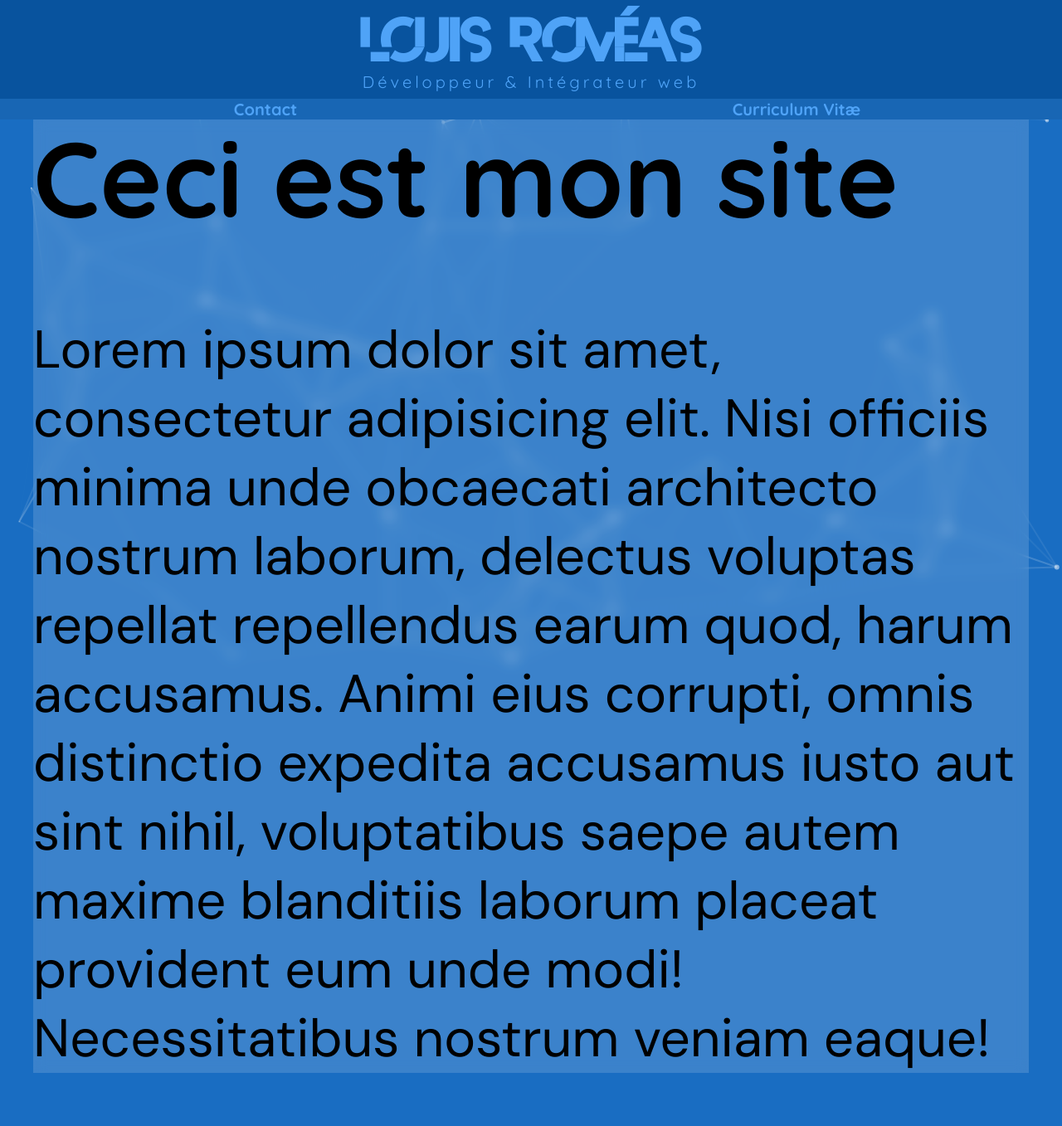
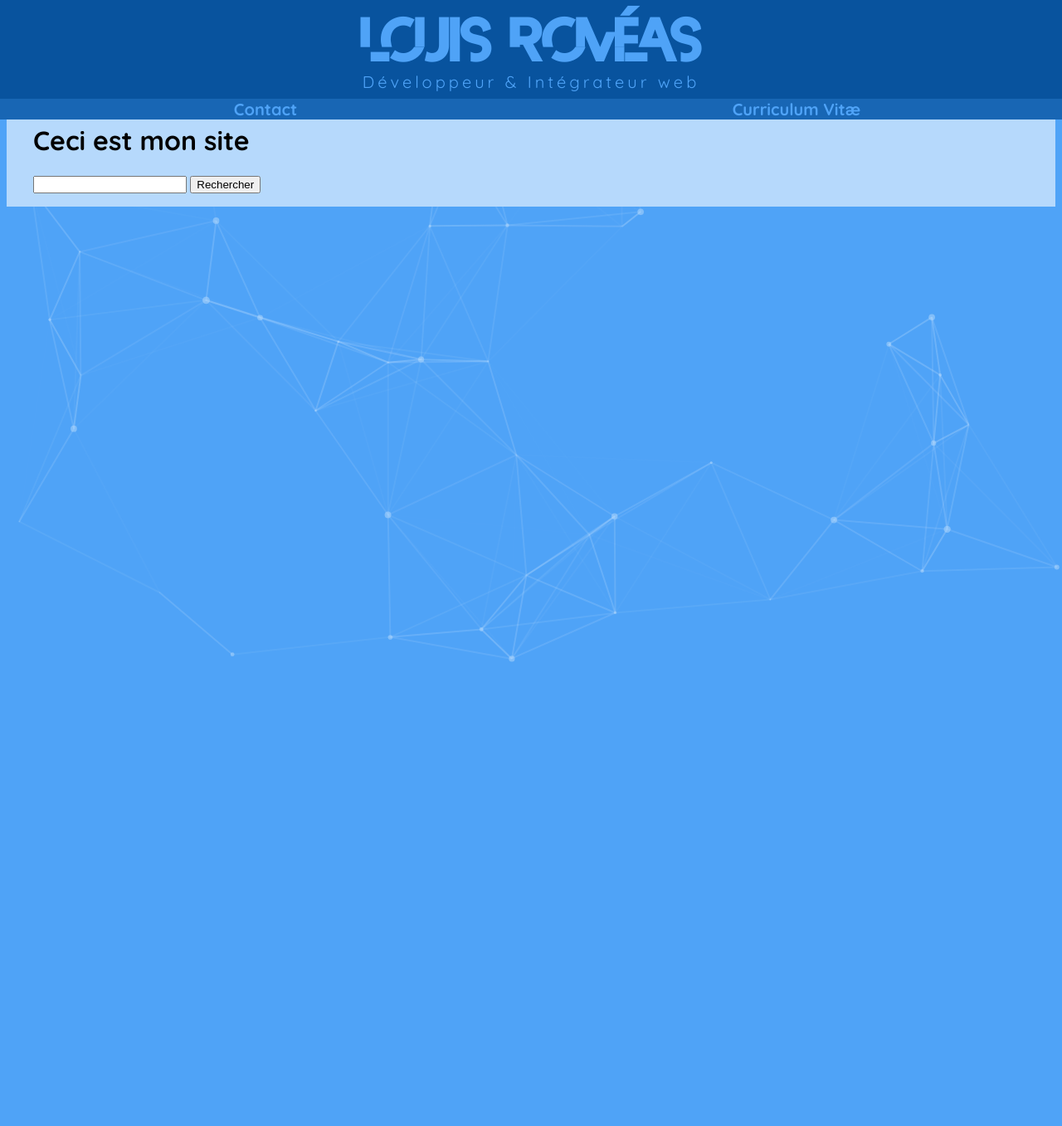
Before and after one commit to LouisRomeas/LouisRomeas.github.io, a PHP site: page / in a window 1280 px wide. Shown: the whole page at 83% size. After the commit the page ends 798 px from the top, so only its background shows below. Run offline with PHP 8.4, Linux system fonts and the light colour scheme.

Commit message:
Search works as a charm

```diff
--- a/assets/css/common.css
+++ b/assets/css/common.css
@@ -16,7 +16,7 @@
 
 html {
     font-family: 'DM Sans', sans-serif;
-    background-color: var(--celtic);
+    background-color: var(--little-boy);
     scroll-behavior: smooth;
 }
 
@@ -149,17 +149,7 @@ header nav a:hover {
 }
 
 main {
-    padding-top: 3rem;
     margin: auto;
-    font-size: 4rem;
     background-color: var(--smallest-boy);
+    padding: 8rem 2rem 1rem;
 }
-
-
-@supports ((-webkit-backdrop-filter: none) or (backdrop-filter: none)) {
-    main {
-        background-color: rgba(255, 255, 255, .15);
-        -webkit-backdrop-filter: blur(0.5rem);
-        backdrop-filter: blur(0.5rem);
-      }
-}
--- a/assets/js/main.js
+++ b/assets/js/main.js
@@ -4,8 +4,45 @@ window.onscroll = function() {scrollFunction(25)};
 
 particlesJS.load('particles-js', '/assets/js/particles.json');
 
-fetch('https://apimaker.alwaysdata.net/api/?host=mysql-apimaker.alwaysdata.net&db=apimaker_mess&table=menus_cantine&user=apimaker_reader&pwd=D4t4p1!')
-    .then(res => res.json())
-    .then((data) => {
-        console.log(data)
-    });
+const searchBox = document.querySelector('#searchBox');
+const searchGo = document.querySelector('#searchGo');
+
+async function searchFor(terms) {
+    fetch(`https://apimaker.alwaysdata.net/api/?host=mysql-apimaker.alwaysdata.net&db=apimaker_mess&table=menus_cantine&user=apimaker_reader&pwd=D4t4p1!&query=SELECT * FROM menus_cantine WHERE menuNomPlat LIKE '%${terms}%'`)
+        .then(res => res.json())
+        .then((data) => {
+
+            // Remove column names
+            data.shift();
+
+            const section = document.querySelector('#content');
+
+            section.innerHTML = null;
+
+            section.innerHTML += `<h2>${data.length} résultats trouvés</h2>`;
+
+            for (const row of data) {
+                if (row.menuNomPlat) {
+                    section.innerHTML += `
+                                <article id="art-${row.id}">
+                                    <h3 style="margin-bottom:0">${row.menuNomPlat}</h3>
+                                    <p style="margin-top: 0">${row.menuTypePlat}</p>
+                                </article>
+                            `
+                }
+            }
+
+        });
+}
+
+searchGo.addEventListener('click', () => {
+    if (searchBox.value) {
+        searchFor(searchBox.value);
+    }
+});
+
+searchBox.addEventListener('keydown', (event) => {
+    if (event.key == 'Enter') {
+        searchGo.click();
+    }
+})
--- a/assets/js/particles.json
+++ b/assets/js/particles.json
@@ -8,7 +8,7 @@
 			}
 		},
 		"color": {
-			"value": "#ffffff"
+			"value": "#b6d9fc"
 		},
 		"shape": {
 			"type": "circle",
@@ -48,7 +48,7 @@
 		"line_linked": {
 			"enable": true,
 			"distance": 250,
-			"color": "#ffffff",
+			"color": "#b6d9fc",
 			"opacity": 0.4,
 			"width": 2
 		},
--- a/index.html
+++ b/index.html
@@ -28,9 +28,15 @@
 
     <main class="container">
         <h1>Ceci est mon site</h1>
-        <p>
-            Lorem ipsum dolor sit amet, consectetur adipisicing elit. Nisi officiis minima unde obcaecati architecto nostrum laborum, delectus voluptas repellat repellendus earum quod, harum accusamus. Animi eius corrupti, omnis distinctio expedita accusamus iusto aut sint nihil, voluptatibus saepe autem maxime blanditiis laborum placeat provident eum unde modi! Necessitatibus nostrum veniam eaque!
-        </p>
+
+        <form onkeydown="return event.key != 'Enter'">
+            <input type="text" name="search" id="searchBox">
+            <button type="button" id="searchGo">Rechercher</button>
+        </form>
+
+        <section id="content">
+
+        </section>
     </main>
 
     <script src="/assets/js/plugins/particles.min.js"></script>
```
